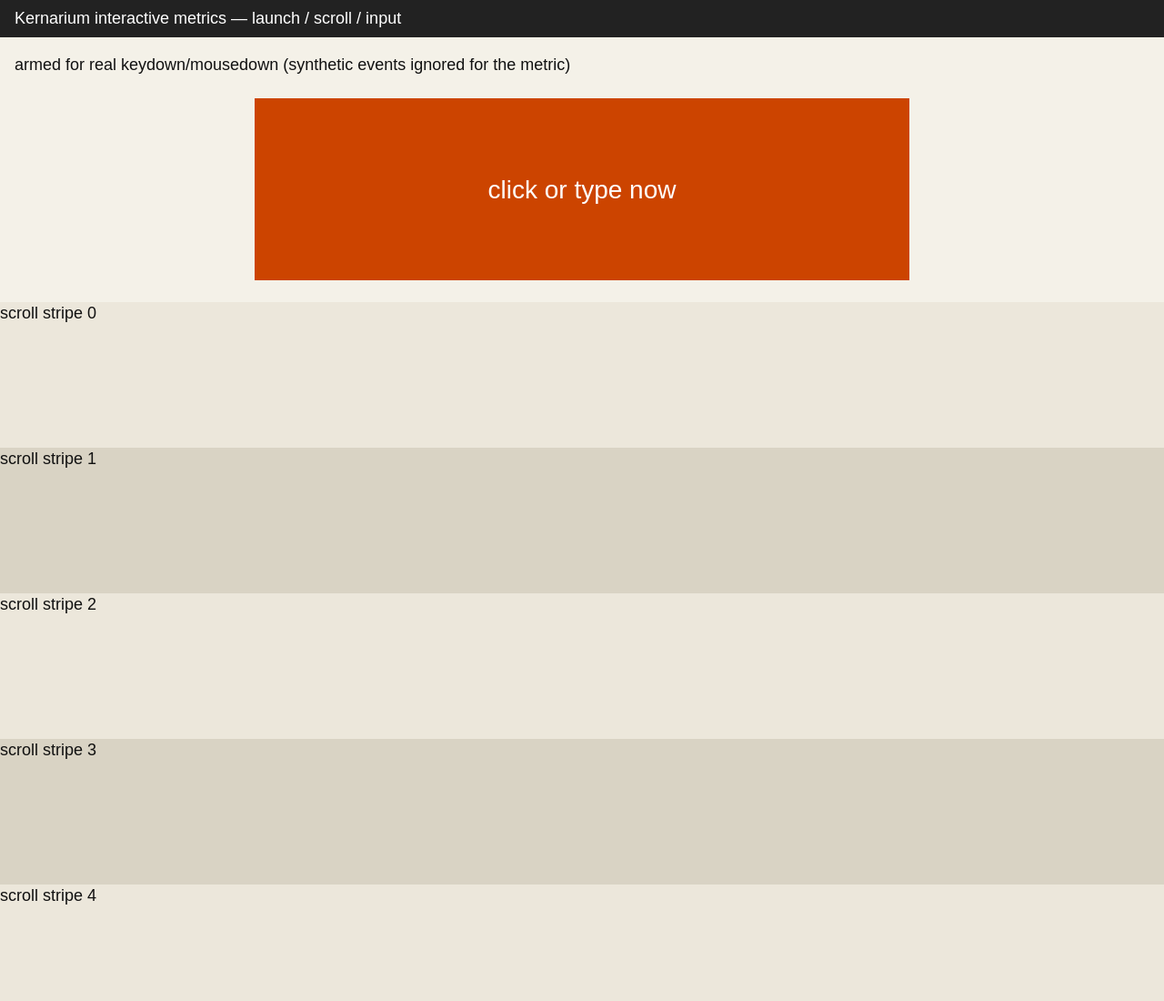
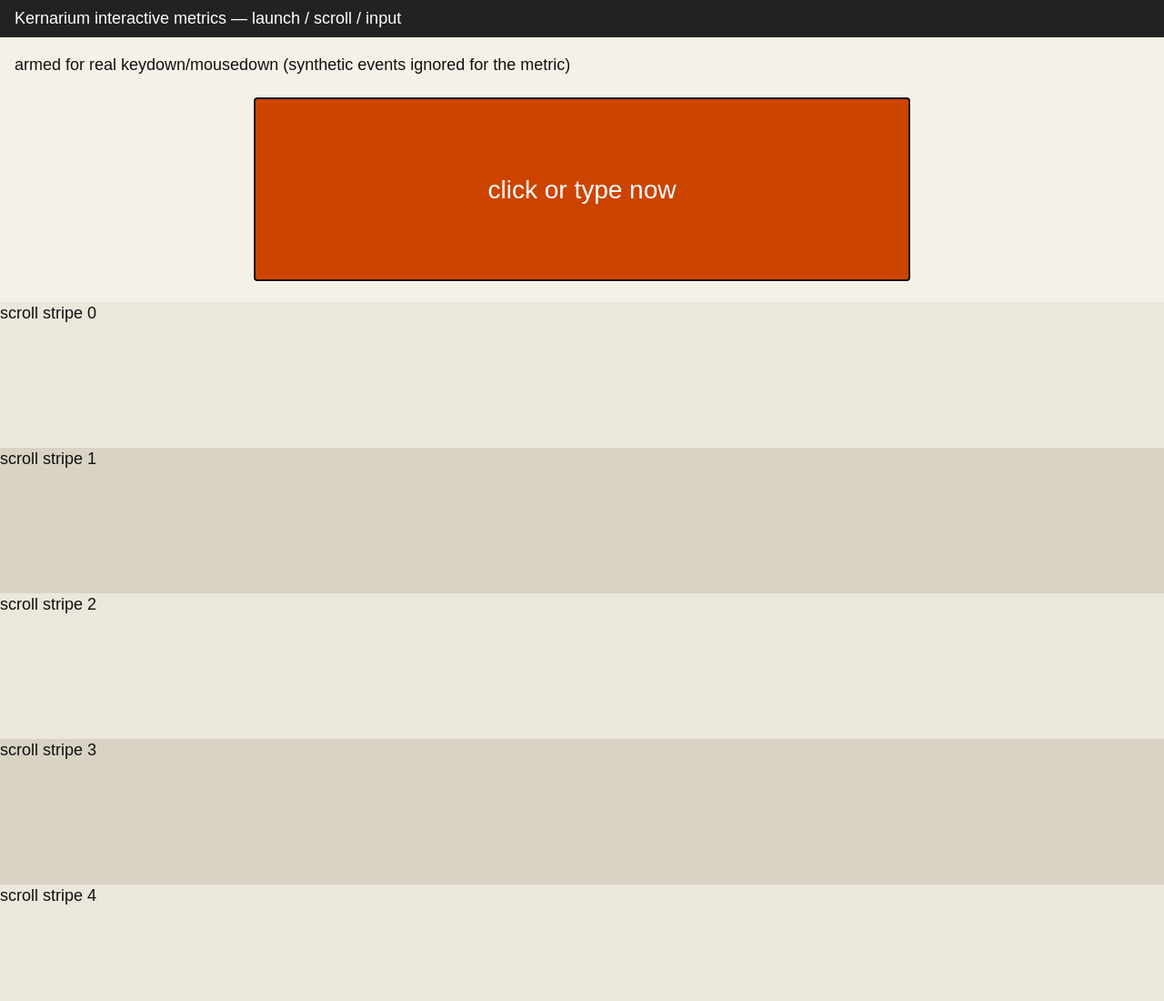
Before and after one commit to davidgeorgehope/chrome-desktop-ios, a plain HTML site: page scripts/desktop-guest/interactive-metrics/index.html in a window 1280 px wide. Shown: the top 1100 px of the page at 91% size. Drawn offline with Linux system fonts and the light colour scheme; no server answers.

Commit message:
Fix official 0022 Chromium scroll and the input-latency metric.
Default Wayland GPU compositing stalls programmatic scroll at ~1 fps
even with a live GPU process and a visible, focused page. Baking
--disable-gpu-compositing and --enable-gpu-rasterization raises
Chromium to about 7–10 fps. Guest evdev pokes (BTN_TOUCH at the 16-bit
ABS mid, then KEY_A) now produce trusted key and click samples;
host VNC on native Metal does not. Official 0022 is unchanged.

```diff
--- a/scripts/desktop-guest/interactive-metrics/index.html
+++ b/scripts/desktop-guest/interactive-metrics/index.html
@@ -46,9 +46,12 @@
     if (launchPosted) return;
     launchPosted = true;
     const paint = firstPaint === null ? (performance.now() - t0) : firstPaint;
+    const vis = (document.visibilityState || "na") +
+      " hidden=" + (document.hidden ? "1" : "0") +
+      " hasFocus=" + (document.hasFocus() ? "1" : "0");
     const line = "===INTERACTIVE_LAUNCH=== first_paint_ms=" + paint.toFixed(1) +
       " nav=" + performance.timing.toString() +
-      " title=Kernarium interactive metrics";
+      " title=Kernarium interactive metrics vis=" + vis;
     document.getElementById("status").textContent = line;
     post(line);
   }
@@ -79,9 +82,12 @@
         const fps = frames / (elapsed / 1000);
         deltas.sort(function (a, b) { return a - b; });
         const p95 = deltas.length ? deltas[Math.min(deltas.length - 1, Math.floor(deltas.length * 0.95))] : 0;
+        const vis = (document.visibilityState || "na") +
+          " hidden=" + (document.hidden ? "1" : "0") +
+          " hasFocus=" + (document.hasFocus() ? "1" : "0");
         const line = "===INTERACTIVE_SCROLL=== fps=" + fps.toFixed(2) +
           " frames=" + frames + " duration_ms=" + elapsed.toFixed(1) +
-          " p95_frame_ms=" + p95.toFixed(2);
+          " p95_frame_ms=" + p95.toFixed(2) + " vis=" + vis;
         document.getElementById("status").textContent = line;
         post(line).then(function () { armInput(); });
       }
@@ -93,12 +99,17 @@
     const target = document.getElementById("target");
     target.className = "armed";
     target.textContent = "click or type now";
+    target.tabIndex = 0;
+    try { target.focus(); } catch (e) {}
+    try { window.focus(); } catch (e) {}
     document.getElementById("status").textContent =
       "armed for real keydown/mousedown (synthetic events ignored for the metric)";
     let keySamples = [];
     let clickSamples = [];
     let done = false;
-    const deadline = setTimeout(function () { finish("timeout"); }, 20000);
+    const params = new URLSearchParams(location.search);
+    const inputTimeout = parseInt(params.get("input_timeout_ms") || "20000", 10);
+    const deadline = setTimeout(function () { finish("timeout"); }, isFinite(inputTimeout) ? inputTimeout : 20000);
 
     function measure(kind, ev) {
       if (done) return;
@@ -111,7 +122,7 @@
         const line = "===INTERACTIVE_INPUT_SAMPLE=== kind=" + kind +
           " raf_ms=" + dt.toFixed(2) + " trusted=1";
         post(line);
-        if (keySamples.length + clickSamples.length >= 2) finish("ok");
+        if (keySamples.length >= 1 && clickSamples.length >= 1) finish("ok");
       });
     }
 
@@ -124,10 +135,14 @@
       if (done) return;
       done = true;
       clearTimeout(deadline);
+      const vis = (document.visibilityState || "na") +
+        " hidden=" + (document.hidden ? "1" : "0") +
+        " hasFocus=" + (document.hasFocus() ? "1" : "0");
       const line = "===INTERACTIVE_INPUT=== why=" + why +
         " key_raf_ms=" + (avg(keySamples) || "na") +
         " click_raf_ms=" + (avg(clickSamples) || "na") +
-        " key_n=" + keySamples.length + " click_n=" + clickSamples.length;
+        " key_n=" + keySamples.length + " click_n=" + clickSamples.length +
+        " vis=" + vis;
       document.getElementById("status").textContent = line;
       post(line).then(function () { post("===INTERACTIVE_DONE=== why=" + why); });
     }
```
Also changed, not shown: 14 other files.
